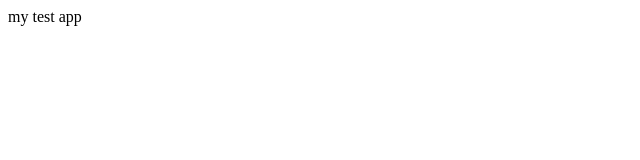
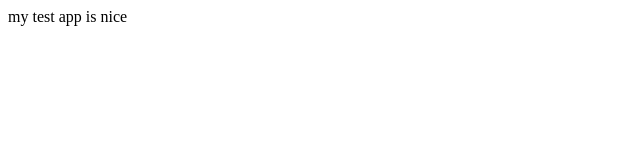
Before and after one commit to javademami/myappsample, a plain HTML site: page index.html in a window 1280 px wide. Shown: the full height of the page, 0-640 px from the left. Drawn offline with Linux system fonts and the light colour scheme.

Commit message:
another change

```diff
--- a/index.html
+++ b/index.html
@@ -7,6 +7,6 @@
     <title>Document</title>
   </head>
   <body>
-    my test app
+    my test app is nice
   </body>
 </html>
```
Also changed, not shown: app.js (added), 1 other file.
